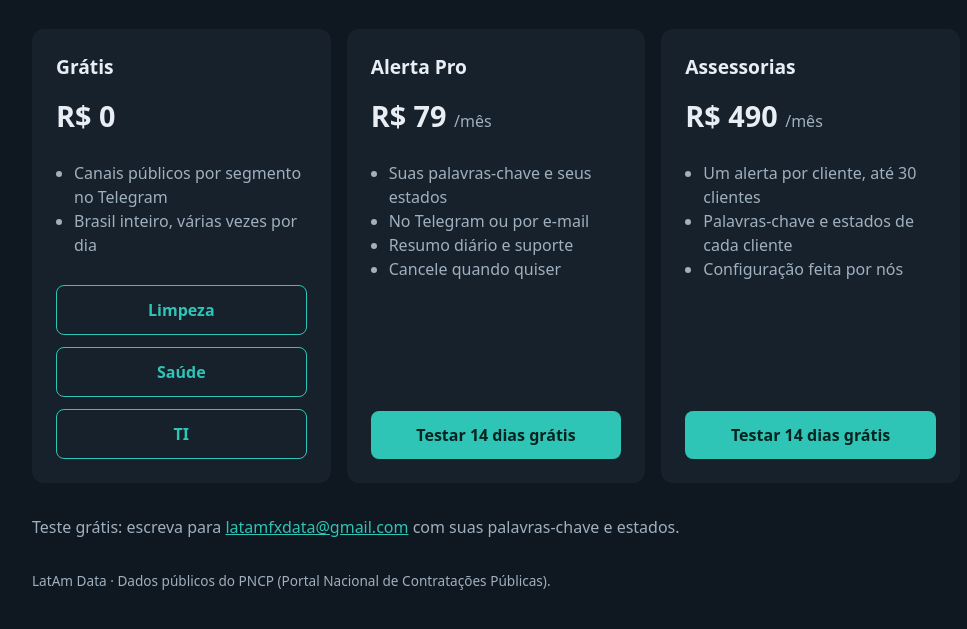
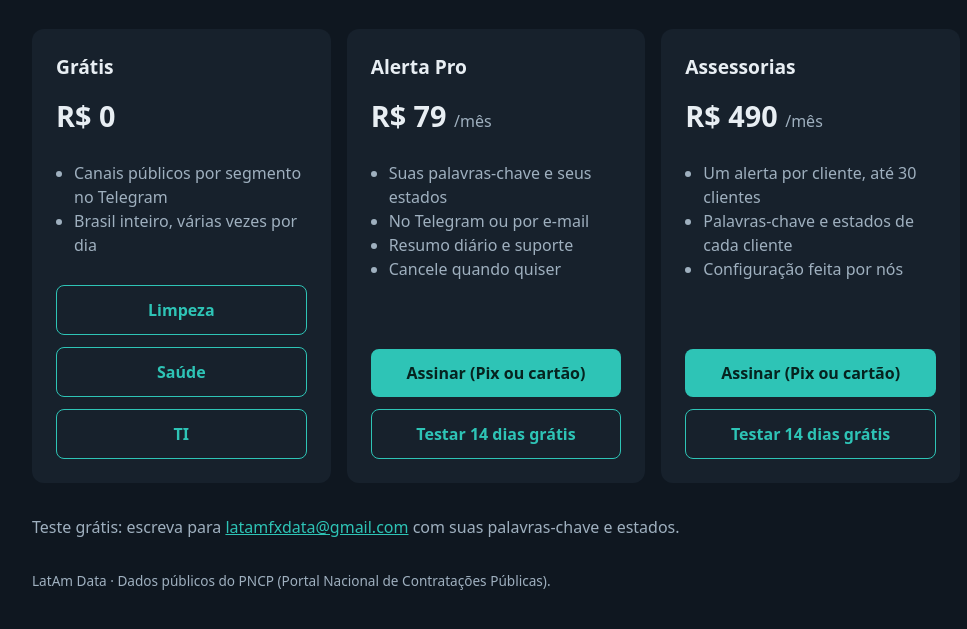
Before and after one commit to latamdata/latamdata.github.io, a plain HTML site: page index.html in a window 1280 px wide. Shown: the part 131-760 px from the top of the page, without its empty margins (144-1111 px from the left). Drawn offline with Linux system fonts and the light colour scheme.

Commit message:
Links de pagamento Hotmart

```diff
--- a/index.html
+++ b/index.html
@@ -52,7 +52,8 @@
         <li>Resumo diário e suporte</li>
         <li>Cancele quando quiser</li>
       </ul>
-      <a class="btn" href="mailto:latamfxdata@gmail.com?subject=Teste%20gr%C3%A1tis%20Alerta%20Pro">Testar 14 dias grátis</a>
+      <a class="btn" href="https://pay.hotmart.com/S108646480B">Assinar (Pix ou cartão)</a>
+      <a class="btn alt" href="mailto:latamfxdata@gmail.com?subject=Teste%20gr%C3%A1tis%20Alerta%20Pro">Testar 14 dias grátis</a>
     </div>
 
     <div class="card">
@@ -63,7 +64,8 @@
         <li>Palavras-chave e estados de cada cliente</li>
         <li>Configuração feita por nós</li>
       </ul>
-      <a class="btn" href="mailto:latamfxdata@gmail.com?subject=Teste%20gr%C3%A1tis%20Assessoria">Testar 14 dias grátis</a>
+      <a class="btn" href="https://pay.hotmart.com/E108646592M">Assinar (Pix ou cartão)</a>
+      <a class="btn alt" href="mailto:latamfxdata@gmail.com?subject=Teste%20gr%C3%A1tis%20Assessoria">Testar 14 dias grátis</a>
     </div>
   </div>
 
```
